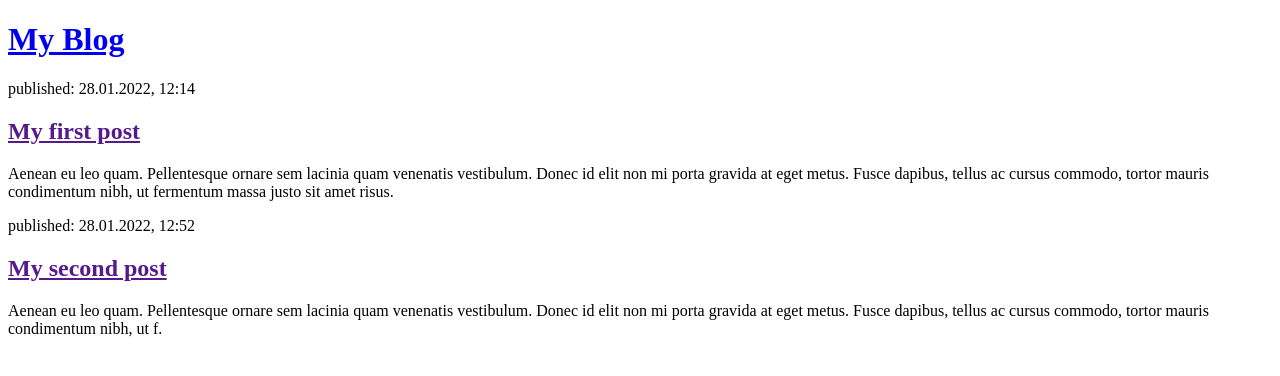
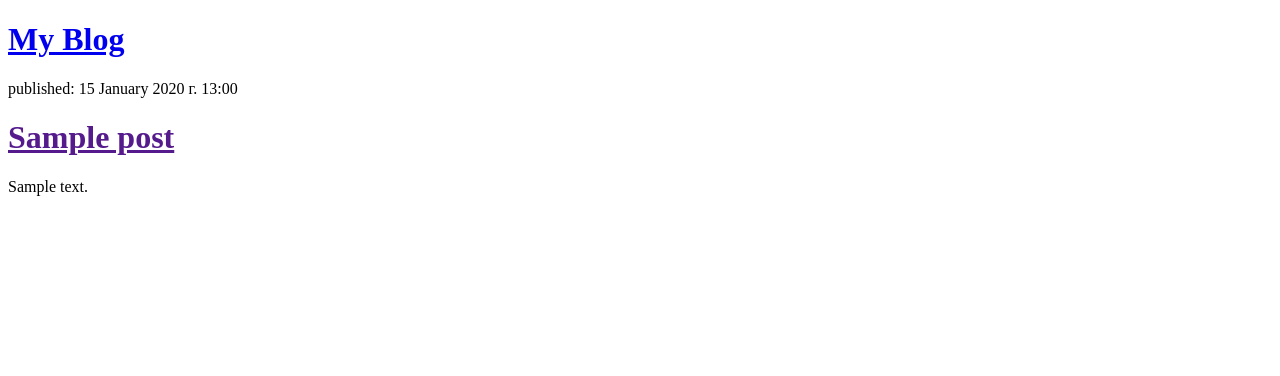
Before and after one commit to SapozhkovEvgenii/Django_blog, a Django app: page / in a window 1280 px wide. Shown: the top 376 px of the page. Run offline with Django 4.2, Linux system fonts and the light colour scheme; tables that the repository leaves empty hold one stand-in row (values such as "Sample post").

Commit message:
Modified templates

```diff
--- a/blog/templates/blog/post_list.html
+++ b/blog/templates/blog/post_list.html
@@ -9,21 +9,13 @@
         <h1><a href="/">My Blog</a></h1>
     </div>
 
+    {% for post in posts %}
     <div>
-        <p>published: 28.01.2022, 12:14</p>
-        <h2><a href="">My first post</a></h2>
-        <p>Aenean eu leo quam. Pellentesque ornare sem lacinia quam venenatis vestibulum.
-        Donec id elit non mi porta gravida at eget metus. Fusce dapibus, tellus ac cursus commodo,
-        tortor mauris condimentum nibh, ut fermentum massa justo sit amet risus.</p>
+        <p>published: {{ post.published_date }}</p>
+        <h1><a href="">{{ post.title }}</a></h1>
+        <p>{{ post.text|linebreaksbr }}</p>
     </div>
-
-    <div>
-        <p>published: 28.01.2022, 12:52</p>
-        <h2><a href="">My second post</a></h2>
-        <p>Aenean eu leo quam. Pellentesque ornare sem lacinia quam venenatis vestibulum.
-        Donec id elit non mi porta gravida at eget metus. Fusce dapibus, tellus ac cursus commodo,
-        tortor mauris condimentum nibh, ut f.</p>
-    </div>
+    {% endfor %}
 
 </body>
 </html>
--- a/blog/urls.py
+++ b/blog/urls.py
@@ -1,5 +1,6 @@
 from django.urls import path
 from . import views
+
 
 urlpatterns = [
     path('', views.post_list, name='post_list'),
--- a/blog/views.py
+++ b/blog/views.py
@@ -1,5 +1,8 @@
-from django.shortcuts import render
+from django.shortcuts import render, HttpResponse
+from .models import Post
+from django.utils import timezone
 
 
 def post_list(request):
-    return render(request, 'blog/post_list.html', {})
+    posts = Post.objects.filter(published_date__lte=timezone.now()).order_by('published_date')
+    return render(request, 'blog/post_list.html', {'posts': posts})
--- a/mysite/urls.py
+++ b/mysite/urls.py
@@ -4,4 +4,5 @@ from django.urls import path, include
 urlpatterns = [
     path('admin/', admin.site.urls),
     path('', include('blog.urls')),
+
 ]
```
Also changed, not shown: mysite/settings.py (+4 -3 lines), blog/models.py (line endings or trailing spaces).
